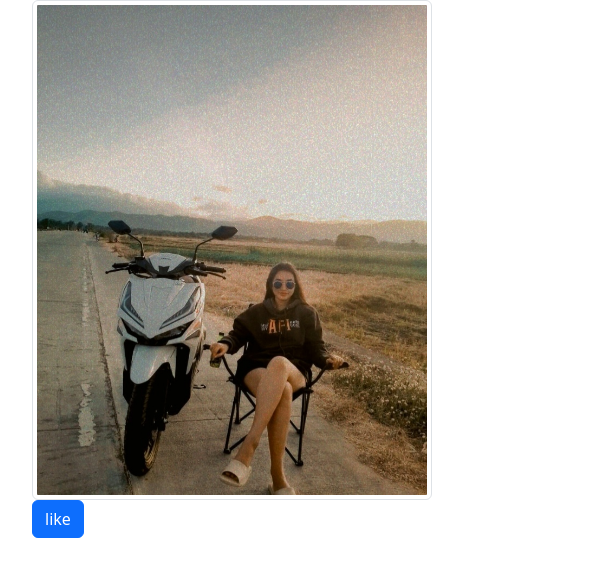
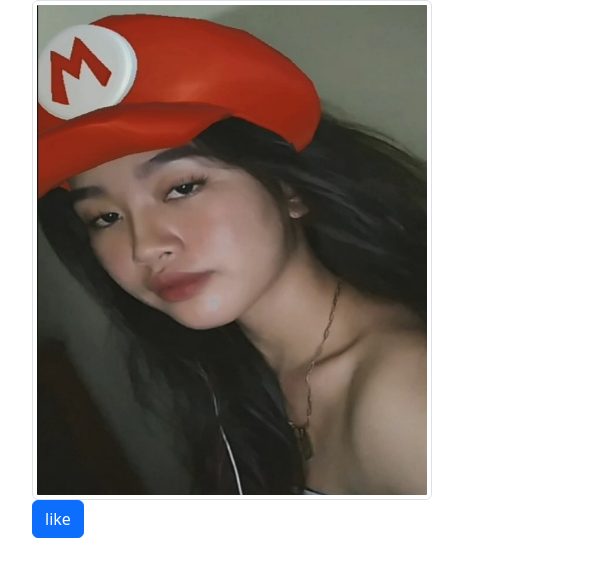
Before and after one commit to Ericalyn021479/Ericalyn021479, a plain HTML site: page index.html in a window 1280 px wide. Shown: the full height of the page, 50-647 px from the left. Drawn offline with nearby package versions, Linux system fonts and the light colour scheme.

Commit message:
Update index.html

```diff
--- a/index.html
+++ b/index.html
@@ -8,7 +8,7 @@
   <div class="container">
     <div class="row">
       <div class="col-6">
-        <img src="Screenshot_20240306_142722.jpg " class="img-thumbnail" style="width:400px;height:500px;"/><br>
+        <img src="Screenshot_20240525_135000.jpg" class="img-thumbnail" style="width:400px;height:500px;"/><br>
           <button class="btn btn-primary" type="button">like </button>
       </div>
                   <div class="col-6">
```
